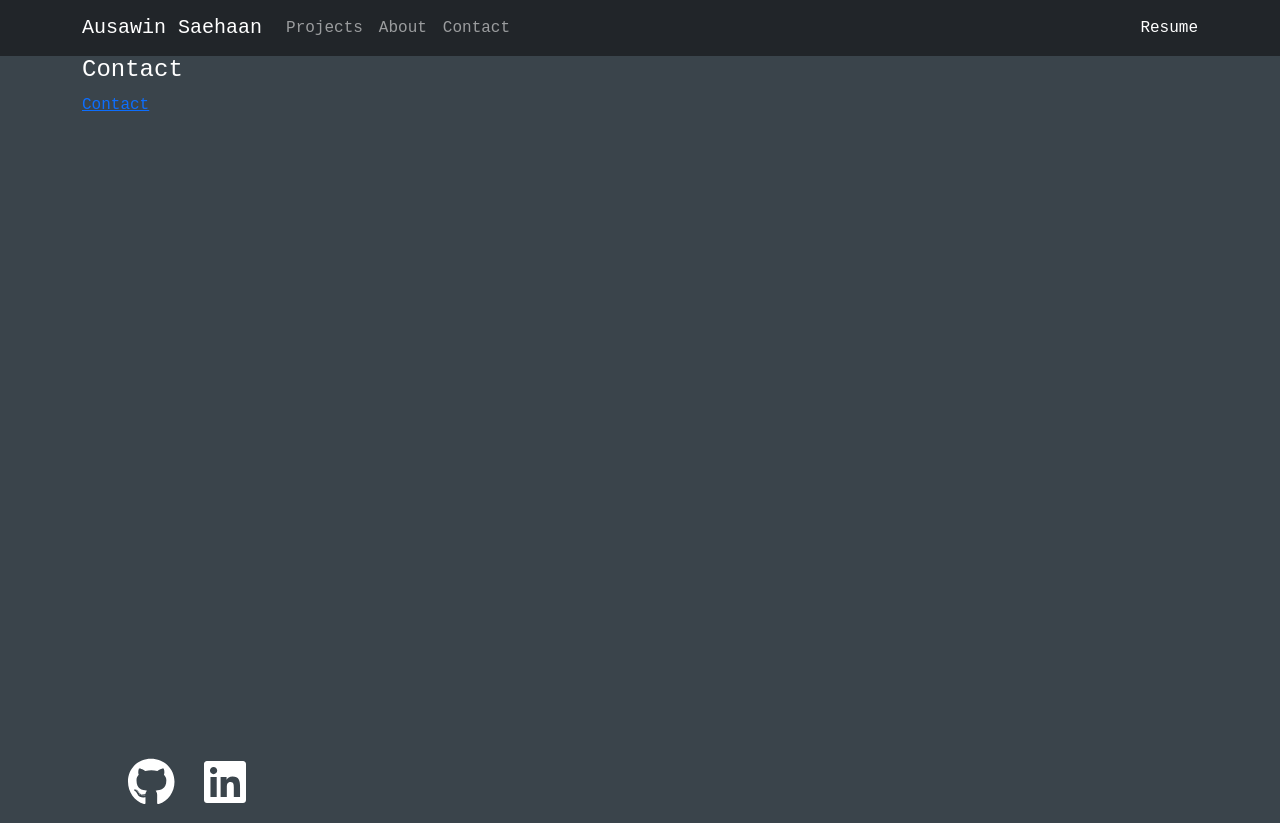
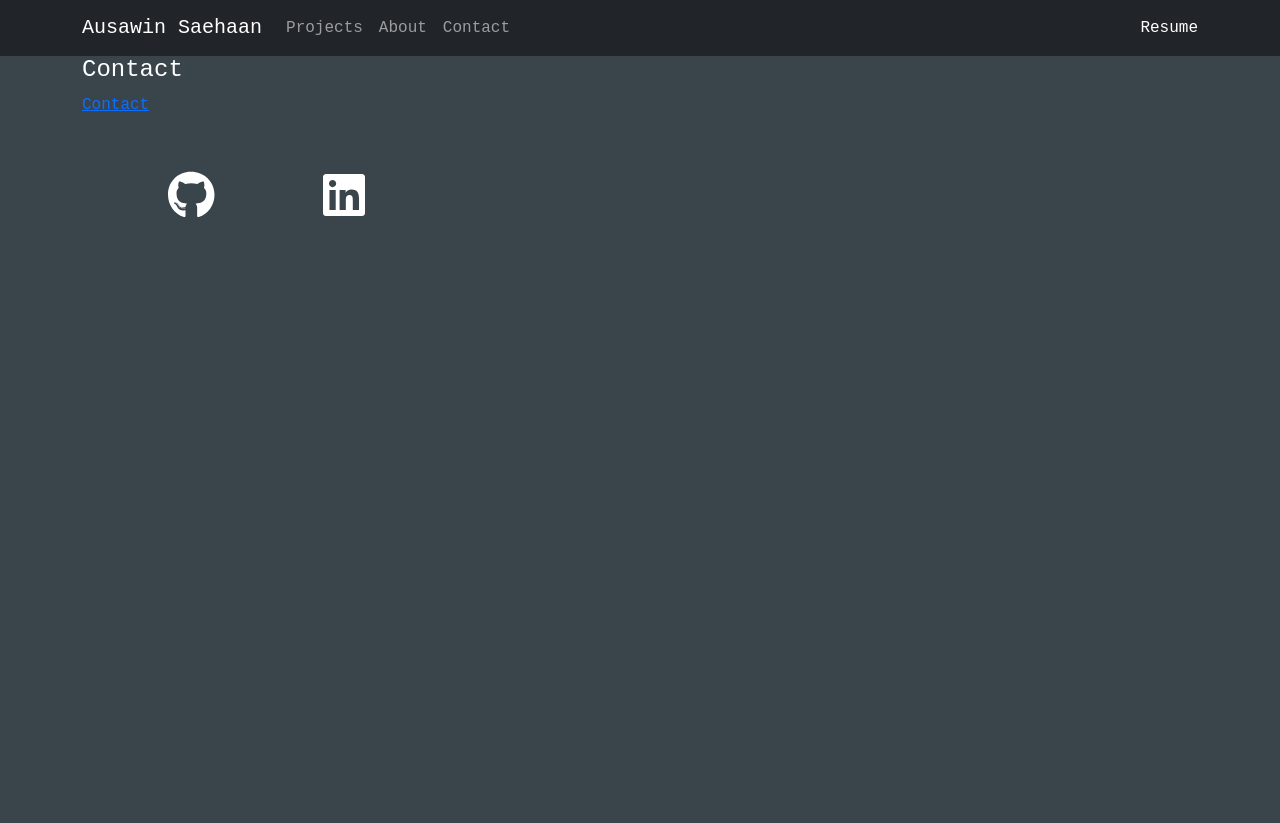
Before and after one commit to saehaana/html-css-prac, a React (Create React App) app: page /Contact in a window 1280 px wide. After the commit the page ends 800 px from the top, so only its background shows below. Built offline with nearby package versions, Linux system fonts and the light colour scheme.

Commit message:
navbar sticks to top of viewport on any route, clicking navbar brand smooth scrolls to home page (top of screen)

```diff
--- a/src/App.js
+++ b/src/App.js
@@ -74,10 +74,9 @@ const App = () => {
             )
         :
         <>
-        <Navbar collapseOnSelect expand="lg" bg="dark" variant="dark">
-            <Container>
-                <Navbar.Brand as={Link} to ='/'>
-                Ausawin Saehaan</Navbar.Brand>
+        <Navbar collapseOnSelect expand="lg" bg="dark" variant="dark" sticky="top">
+            <Container >
+                <Navbar.Brand as={HashLink} smooth to ='#home-container'>Ausawin Saehaan</Navbar.Brand>
                 <Navbar.Toggle aria-controls="responsive-navbar-nav" />
                 <Navbar.Collapse id="responsive-navbar-nav">
                     <Nav className="me-auto">
--- a/src/components/Home.js
+++ b/src/components/Home.js
@@ -20,7 +20,7 @@ import { faArrowDown, faMouse } from '@fortawesome/free-solid-svg-icons';
 const Home = () => {
     return (
     <>
-    <Container className='home-container'>
+    <Container className='home-container' id='home-container'>
         <Row className='message-box-row'>
             <Col xs={12} className="message-box">
                 <motion.p
--- a/src/stylesheets/App.css
+++ b/src/stylesheets/App.css
@@ -3,7 +3,6 @@
     font-family: 'Courier New', Courier, monospace;
 }
 html,body{
-    scroll-behavior: smooth;
     margin: 0;
     height: 100%;
     overflow-x: hidden;
@@ -29,19 +28,3 @@ html,body{
 .nav-resume:active{
     text-decoration: none;
 }
-.iconlist{
-    position: absolute;
-    width:20rem;
-    height:5vh;
-    bottom: 0;
-    list-style-type: none;
-}
-.iconlist li{
-    float:left;
-    display: inline;
-    padding: 5%;
-}
-.test{
-    position: relative;
-    top:100%;
-}
--- a/src/stylesheets/Contact.css
+++ b/src/stylesheets/Contact.css
@@ -1,3 +1,11 @@
 #Contact{
     height:100vh;
 }
+.iconlist{
+    list-style-type: none;
+}
+.iconlist li{
+    float:left;
+    display: inline;
+    padding: 5%;
+}
```
